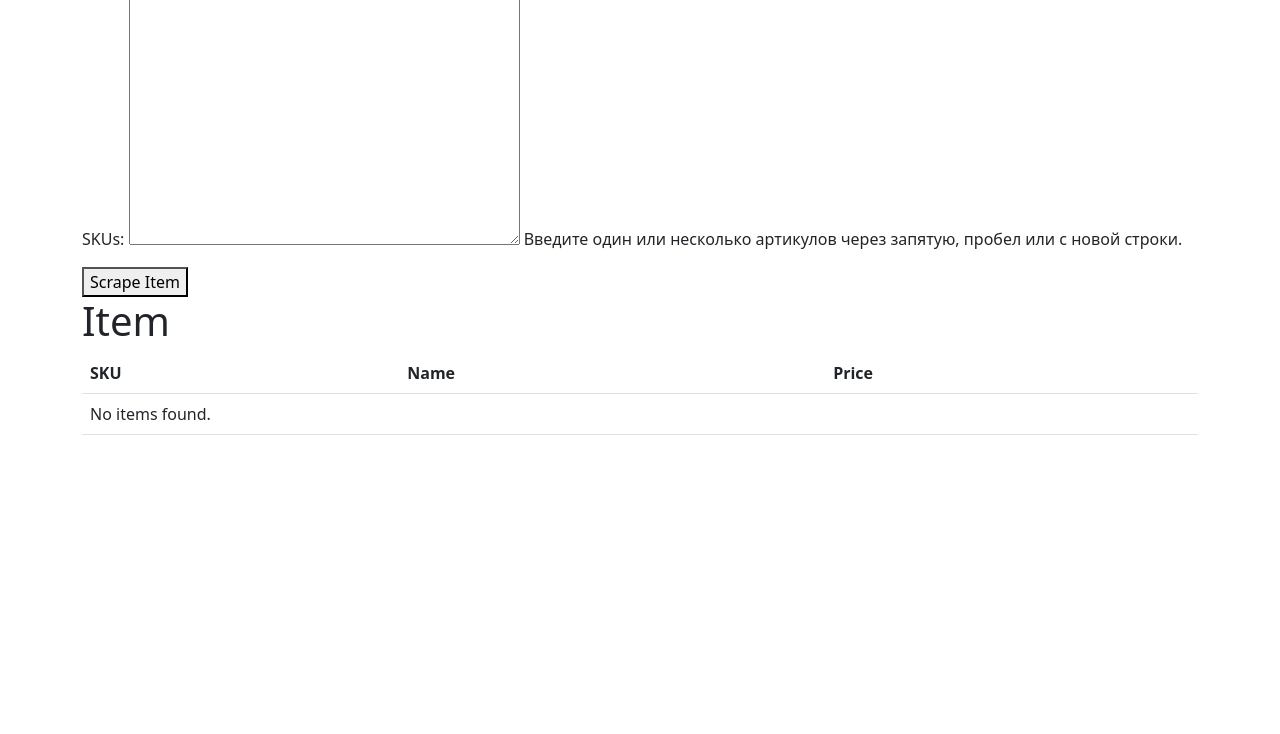
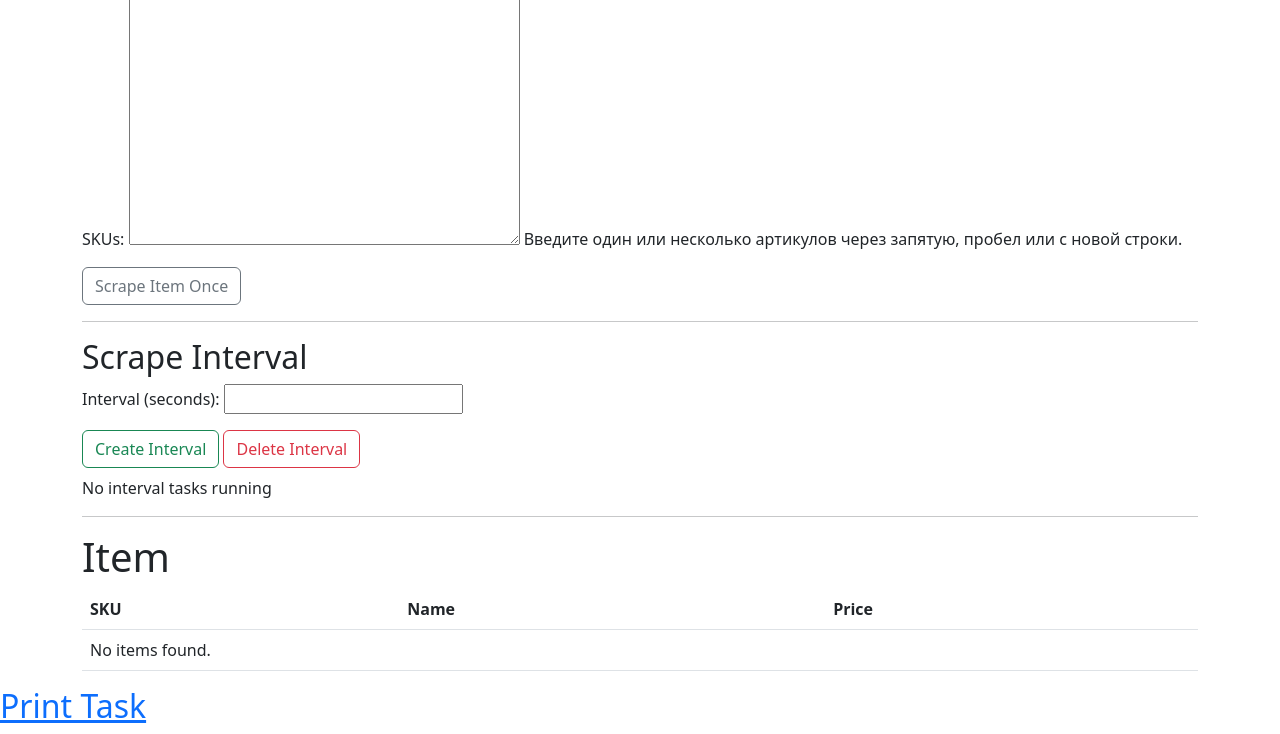
Before and after one commit to igorsimb/mp-monitor, a Django app: page / in a window 1280 px wide. Shown: the part 81-815 px from the top of the page. Before the commit the page ends 516 px from the top, so only its background shows below. Run offline with Django 3.2, Linux system fonts and the light colour scheme; the visitor is signed in with stand-in values (Sample User, id 1); data that the repository does not hold is empty; parts of the project's set-up code (start-up, migrations or seed data) failed here and were passed over; some libraries are stand-ins or nearby versions.

Commit message:
feature(tasks): create interval tasks
WIP

1. print_task() (experimental, to be deleted in the final version)
    - created a simple form in forms.py with "interval" field
    - rendered the form in print_task.html
    - created a view that creates a schedule with interval = form value (from the print_task.html) and triggers main.tasks.print_task with this interval
    - the main.tasks.print_task creates a new Printer object.
    - all the Printer objects are then displayed on the /print_task page

2. scrape_interval_task(request)
    - based on the previous task. But it prints all items belonging to this tenant every {{ interval }} seconds.

```diff
--- a/main/forms.py
+++ b/main/forms.py
@@ -8,3 +8,11 @@ class ScrapeForm(forms.Form):
     skus = forms.CharField(label="SKUs", widget=forms.Textarea,
                            help_text="Введите один или несколько артикулов через запятую, пробел или с новой строки."
                            )
+
+
+class TaskForm(forms.Form):
+    interval = forms.FloatField(min_value=1, label="Interval (seconds)")
+
+
+class ScrapeIntervalForm(forms.Form):
+    interval = forms.FloatField(min_value=1, label="Interval (seconds)")
--- a/main/templates/main/item_list.html
+++ b/main/templates/main/item_list.html
@@ -22,10 +22,28 @@
     <form method="POST" action="{% url 'scraped_item' skus=form.skus.value %}">
         {% csrf_token %}
         {{ form.as_p }}
-        <button type="submit">Scrape Item</button>
+        <button type="submit" class="btn btn-outline-secondary">Scrape Item Once</button>
     </form>
 
+    <hr>
 
+    <h2 class="mt-3">Scrape Interval </h2>
+    <form method="POST" action="{% url 'scrape_interval' %}">
+        {% csrf_token %}
+        {{ scrape_interval_form.as_p }}
+        <button class="btn btn-outline-success" type="submit">Create Interval</button>
+        <a href="{% url 'destroy_scrape_interval' %}" class="btn btn-outline-danger">Delete Interval</a>
+    </form>
+
+    <div class="mt-2">
+    {% if scrape_interval_task %}
+       Task running: {{ scrape_interval_task }}
+    {% else %}
+        No interval tasks running
+    {% endif %}
+    </div>
+
+    <hr>
 
     <h1>Item {% if user.tenant is not None %}({{ user.tenant }}) {% endif %}
     </h1>
@@ -42,7 +60,7 @@
             <tr>
                 <td><a href="{{ item.get_absolute_url }}">{{ item.sku }}</a></td>
                 {#          <td><a href="#">{{ item.sku }}</a></td>#}
-        <td>{{ item.name }}</td>
+                <td>{{ item.name }} ({{ item.prices.count }})</td>
                 <td>{{ item.price }}</td>
             </tr>
         {% empty %}
@@ -54,5 +72,7 @@
     </table>
 </div>
 
+<h2><a href="{% url 'print_task' %}">Print Task</a></h2>
+
 
 {% endblock content %}
--- a/main/urls.py
+++ b/main/urls.py
@@ -1,8 +1,13 @@
 from django.urls import path
-from .views import ItemListView, ItemDetailView, scrape_items
+from .views import ItemListView, ItemDetailView, scrape_items, trigger_print_task, destroy_print_task, \
+    scrape_interval_task, destroy_scrape_interval_task
 
 urlpatterns = [
     path('', ItemListView.as_view(), name='item_list'),
+    path('print_task/', trigger_print_task, name='print_task'),
+    path('destroy_task/', destroy_print_task, name='destroy_task'),
+    path('scrape_interval/', scrape_interval_task, name='scrape_interval'),
+    path('destroy_scrape_interval/', destroy_scrape_interval_task, name='destroy_scrape_interval'),
     path('<str:slug>/', ItemDetailView.as_view(), name='item_detail'),
     path('scrape/<str:skus>/', scrape_items, name='scraped_item'),
 ]
--- a/main/views.py
+++ b/main/views.py
@@ -1,12 +1,19 @@
 import re
+from datetime import timedelta, datetime
+
+from celery import current_app
 from django.contrib.auth import get_user_model
 from django.shortcuts import render, redirect
 from django.views.generic import ListView, DetailView
 from guardian.mixins import PermissionListMixin, PermissionRequiredMixin
 
-from .forms import ScrapeForm
-from .models import Item, Price
+from django_celery_beat.models import PeriodicTask, IntervalSchedule
+
+from mp_monitor.celery import app
+from .forms import ScrapeForm, TaskForm, ScrapeIntervalForm
+from .models import Item, Price, Printer
 from .scrape import get_scraped_data
+from .tasks import print_task
 
 user = get_user_model()
 
@@ -20,9 +27,12 @@ class ItemListView(PermissionListMixin, ListView):
     def get_context_data(self, **kwargs):
         context = super().get_context_data(**kwargs)
         form = ScrapeForm()
+        scrape_interval_form = ScrapeIntervalForm()
         sku = None
         context["sku"] = sku
         context["form"] = form
+        context["scrape_interval_form"] = scrape_interval_form
+        context["scrape_interval_task"] = self.request.session.get('scrape_interval_task')
         return context
 
 
@@ -88,6 +98,164 @@ def scrape_items(request, skus):
     return render(request, "main/item_list.html", {"form": form})
 
 
+def trigger_print_task(request):
+    task_date = datetime.now().strftime('%Y-%m-%d_%H:%M:%S')
+    # task = 'hello'
+    printers =  Printer.objects.all()
+    if request.method == "POST":
+        task_form = TaskForm(request.POST)
+        if task_form.is_valid():
+            interval = task_form.cleaned_data["interval"]
+
+            schedule, created = IntervalSchedule.objects.get_or_create(
+            every = interval,
+            period = IntervalSchedule.SECONDS,
+            )
+
+            task = PeriodicTask.objects.create(
+                interval=schedule,
+                name=f'task_{request.user}',
+                task='main.tasks.print_task',
+                # expires=datetime.now() + timedelta(seconds=30)
+            )
+            # task.save()
+
+            # store 'task' in session to display as context in print_task.html
+            request.session['task'] = f'{task.name} - {task.interval}'
+
+            # To stop task
+            # periodic_task = PeriodicTask.objects.get(name='task_name')
+            # periodic_task.enabled = False
+            # periodic_task.save()
+
+
+                # print_task.apply_async(countdown=interval)
+
+            # task = current_app.send_task('main.tasks.print_task')
+            # print_task.apply_async(countdown=interval, repeat=True)
+            # #
+
+            return redirect("print_task")
+
+            # context = {
+            #     'task_form': task_form,
+            #     'printers': printers,
+            #     'task': task,
+            # }
+            # return render(request, "main/print_task.html", context)
+    else:
+        task_form = TaskForm()
+
+    context = {
+        'task_form': task_form,
+        'printers': printers,
+        'task':  request.session.get('task'),
+    }
+    return render(request, "main/print_task.html", context)
+
+def destroy_print_task(request):
+    # if request.method == "POST":
+    #     task_form = TaskForm(request.POST)
+    #     if task_form.is_valid():
+    # interval = task_form.cleaned_data["interval"]
+
+    periodic_task = PeriodicTask.objects.get(name=f'task_{request.user}')
+    # periodic_task.enabled = False
+    # periodic_task.save()
+    periodic_task.delete()
+    print(f"{periodic_task} has been deleted!")
+
+    # delete 'task' from session
+    if 'task' in request.session:
+        del request.session['task']
+
+    return redirect("print_task")
+
+
+def scrape_interval_task(request):
+    """
+    Takes interval from the form data (in seconds) and triggers main.tasks.scrape_interval_task
+    The task itself prints all items belonging to this tenant every {{ interval }} seconds.
+    """
+    # task_date = datetime.now().strftime('%Y-%m-%d_%H:%M:%S')
+    # # task = 'hello'
+    printers =  Printer.objects.all()
+    if request.method == "POST":
+        scrape_interval_form = ScrapeIntervalForm(request.POST)
+        if scrape_interval_form.is_valid():
+            interval = scrape_interval_form.cleaned_data["interval"]
+
+            schedule, created = IntervalSchedule.objects.get_or_create(
+            every = interval,
+            period = IntervalSchedule.SECONDS,
+            )
+
+            # TypeError: scrape_interval_task() missing 1 required positional argument: 'request'
+            scrape_interval_task = PeriodicTask.objects.create(
+                interval=schedule,
+                name=f'scrape_interval_task_{request.user}',
+                task='main.tasks.scrape_interval_task',
+                args=[request.user.tenant.id],
+                # kwargs={'request': request},
+                # expires=datetime.now() + timedelta(seconds=30)
+            )
+            # task.save()
+
+            # store 'scrape_interval_task' in session to display as context in print_task.html
+            request.session['scrape_interval_task'] = f'{scrape_interval_task.name} - {scrape_interval_task.interval}'
+
+            # To stop task
+            # periodic_task = PeriodicTask.objects.get(name='task_name')
+            # periodic_task.enabled = False
+            # periodic_task.save()
+
+
+                # print_task.apply_async(countdown=interval)
+
+            # task = current_app.send_task('main.tasks.print_task')
+            # print_task.apply_async(countdown=interval, repeat=True)
+            # #
+
+            return redirect("item_list")
+
+            # context = {
+            #     'task_form': task_form,
+            #     'printers': printers,
+            #     'task': task,
+            # }
+            # return render(request, "main/print_task.html", context)
+    else:
+        scrape_interval_form = ScrapeIntervalForm()
+
+    context = {
+        'scrape_interval_form': scrape_interval_form,
+        'printers': printers,
+        'scrape_interval_task':  request.session.get('scrape_interval_task'),
+    }
+    return render(request, "main/item_list.html", context)
+
+def destroy_scrape_interval_task(request):
+    # if request.method == "POST":
+    #     task_form = TaskForm(request.POST)
+    #     if task_form.is_valid():
+    # interval = task_form.cleaned_data["interval"]
+
+    periodic_task = PeriodicTask.objects.get(name=f'scrape_interval_task_{request.user}')
+    # periodic_task.enabled = False
+    # periodic_task.save()
+    periodic_task.delete()
+    print(f"{periodic_task} has been deleted!")
+
+    # delete 'task' from session
+    if 'scrape_interval_task' in request.session:
+        del request.session['scrape_interval_task']
+
+    return redirect("item_list")
+
+
+
+
+
 # TODO: think how to scrape category
 # TODO: think how to scrape image
 # TODO: remove seller_name since it's the same as brand?
--- a/mp_monitor/settings.py
+++ b/mp_monitor/settings.py
@@ -46,6 +46,7 @@ INSTALLED_APPS = [
     'allauth.account',
     'widget_tweaks',
     'guardian',
+    "django_celery_beat",
 
     # Local
     'main.apps.MainConfig',
@@ -171,3 +172,6 @@ CELERY_RESULT_BACKEND = 'redis://' + REDIS_HOST + ':' + REDIS_PORT + '/0'
 CELERY_ACCEPT_CONTENT =['application/json']
 CELERY_TASK_SERIALIZER = 'json'
 CELERY_RESULT_SERIALIZER = 'json'
+
+# let celery know to use our new scheduler when running celery beat
+CELERY_BEAT_SCHEDULER = 'django_celery_beat.schedulers:DatabaseScheduler'
```
Also changed, not shown: commands.md (added, +5 -0 lines), main/admin.py (+17 -2 lines), main/models.py (+18 -0 lines), main/tasks.py (+34 -0 lines), main/templates/main/print_task.html (added, +47 -0 lines), mp_monitor/celery.py (+7 -7 lines). Lines whose indentation alone changed are shown as unchanged.
